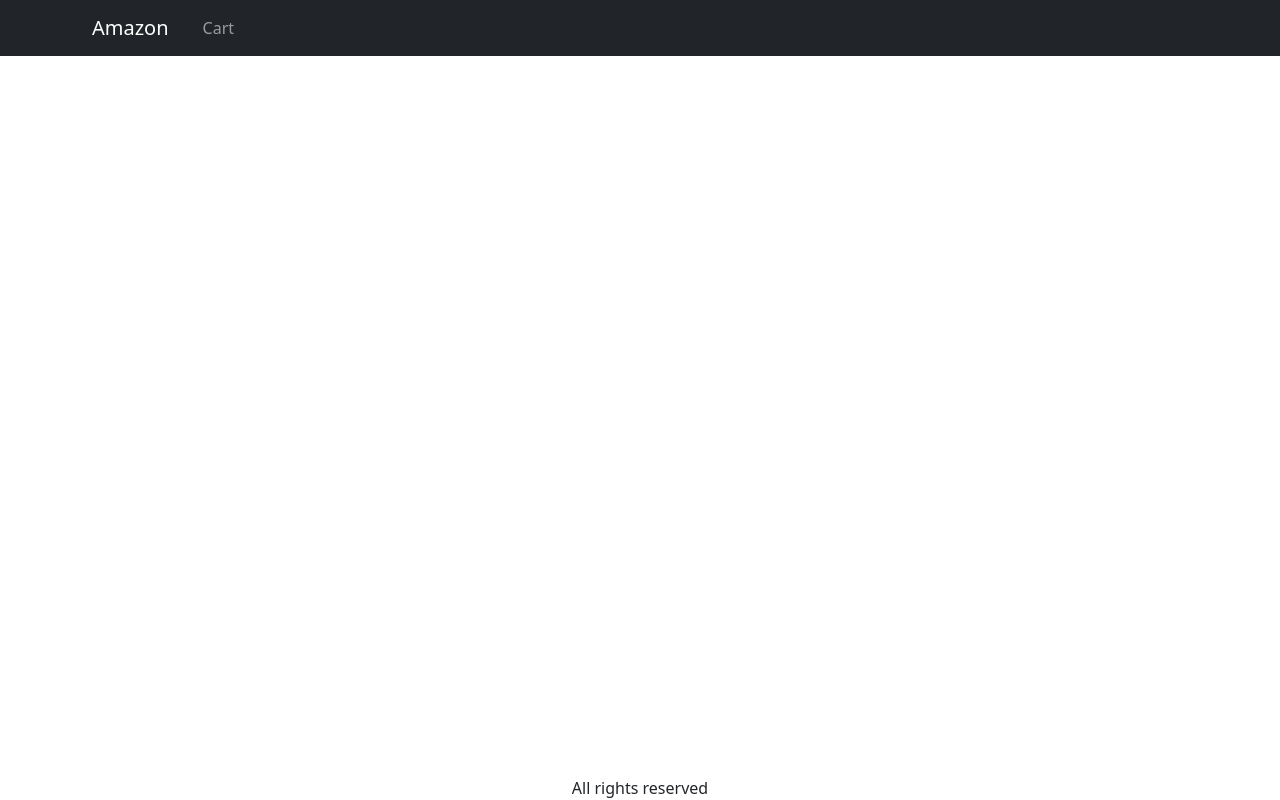
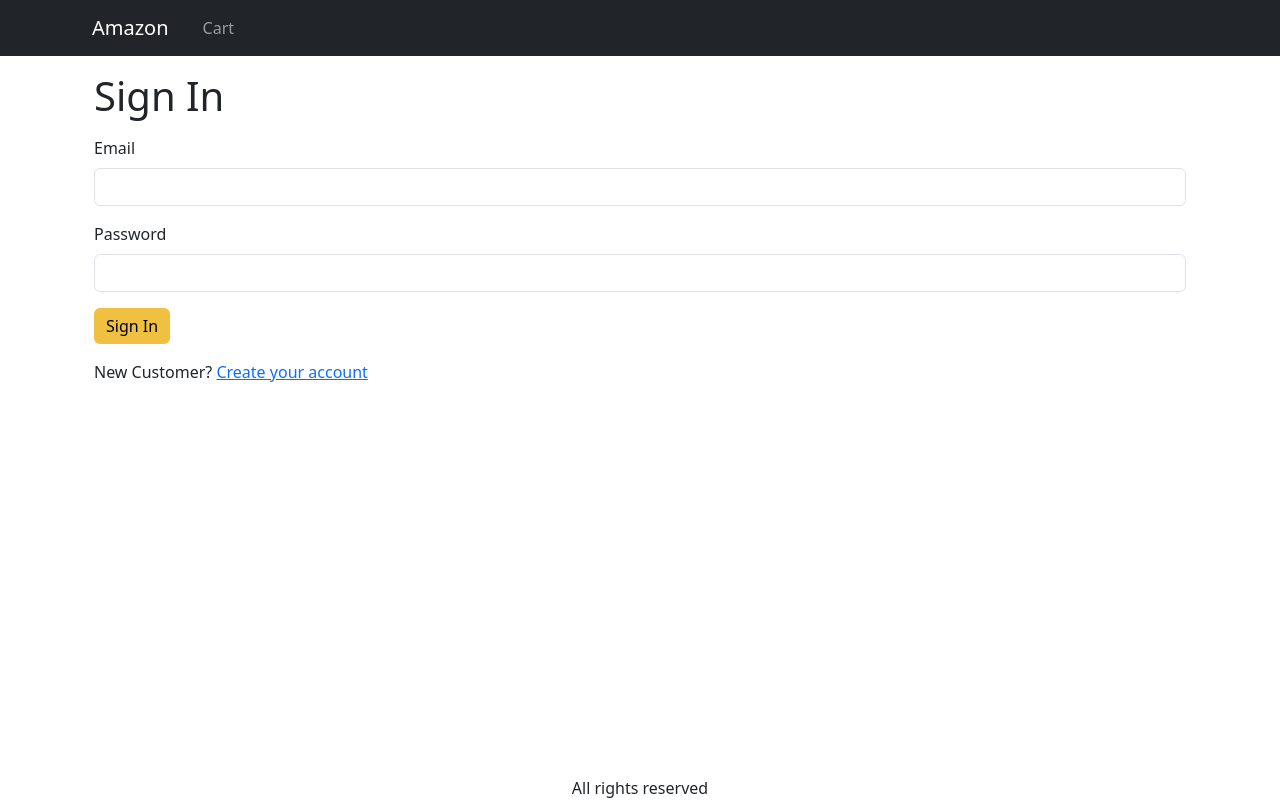
Before and after one commit to prat345/amazon-clone, a React (Create React App) app in the folder frontend/: page /signin in a window 1280 px wide. Built offline with nearby package versions, Linux system fonts and the light colour scheme.

Commit message:
signin template

```diff
--- a/frontend/src/App.js
+++ b/frontend/src/App.js
@@ -10,6 +10,7 @@
 import { useContext } from "react";
 import { Store } from "./Store.js";
 import CartPage from "./pages/CartPage.jsx";
+import SignInPage from "./pages/SignInPage.jsx";
 
 function App() {
   const { state, dispatch: ctxDispatch } = useContext(Store);
@@ -49,6 +50,7 @@
               <Route exact path="/" element={<HomePage />} />
               <Route path="/product/:slug" element={<ProductPage />} />
               <Route path="/cart" element={<CartPage />} />
+              <Route path="/signin" element={<SignInPage />} />
             </Routes>
           </Container>
         </main>
--- a/frontend/src/pages/CartPage.jsx
+++ b/frontend/src/pages/CartPage.jsx
@@ -41,7 +41,7 @@
       <Helmet>
         <title>Cart</title>
       </Helmet>
-      <h1>Shopping Cart</h1>
+      <h1 className="my-3">Shopping Cart</h1>
       <Row>
         <Col md={8}>
           {/* if cart is empty > show msg else show items */}
--- a/frontend/src/pages/HomePage.jsx
+++ b/frontend/src/pages/HomePage.jsx
@@ -45,7 +45,7 @@
 
   return (
     <div>
-      <h1>Featured Products</h1>
+      <h1 className="my-3">Featured Products</h1>
       <div className="product-container">
         {loading ? (
           // <div>Loading...</div>
--- /dev/null
+++ b/frontend/src/pages/SignInPage.jsx
@@ -0,0 +1,37 @@
+import React from "react";
+import Button from "react-bootstrap/esm/Button";
+import Container from "react-bootstrap/esm/Container";
+import { Helmet } from "react-helmet-async";
+import { Link, redirect, useLocation } from "react-router-dom";
+import Form from "react-bootstrap/Form";
+
+export default function SignInPage() {
+  const { search } = useLocation();
+  const redirectInUrl = new URLSearchParams(search).get("redirect");
+  const redirect = redirectInUrl ? redirectInUrl : "/";
+  return (
+    <Container>
+      <Helmet>
+        <title>Sign In</title>
+      </Helmet>
+      <h1 className="my-3">Sign In</h1>
+      <Form>
+        <Form.Group className="mb-3" controllId="email">
+          <Form.Label>Email</Form.Label>
+          <Form.Control type="email" required />
+        </Form.Group>
+        <Form.Group className="mb-3" controllId="password">
+          <Form.Label>Password</Form.Label>
+          <Form.Control type="password" required />
+        </Form.Group>
+        <div className="mb-3">
+          <Button type="submit">Sign In</Button>
+        </div>
+        <div className="mb-3">
+          New Customer?{" "}
+          <Link to={`/signup?redirect=${redirect}`}>Create your account</Link>
+        </div>
+      </Form>
+    </Container>
+  );
+}
```
